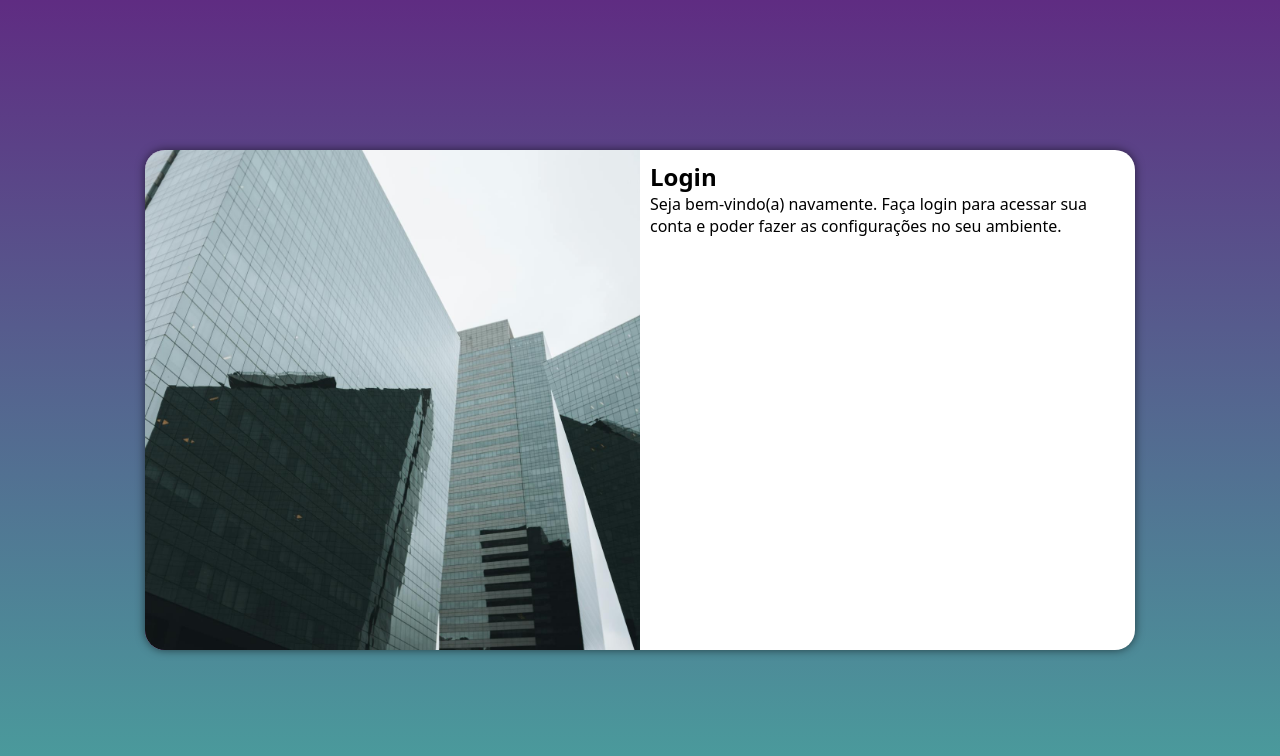
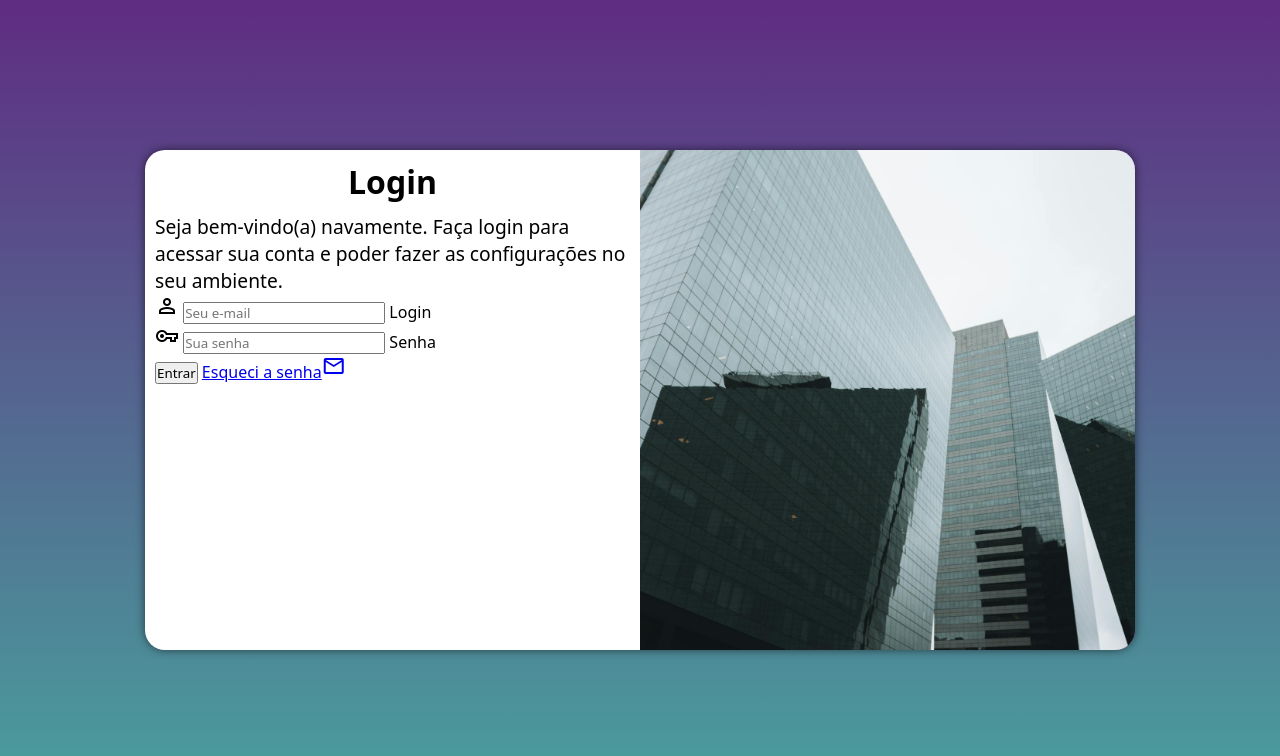
Before and after one commit to lucascanutoo/projeto-login, a plain HTML site: page index.html in a window 1280 px wide. Drawn offline with nearby package versions, Linux system fonts and the light colour scheme.

Commit message:
formulario

```diff
--- a/estilos/media-query.css
+++ b/estilos/media-query.css
@@ -31,13 +31,21 @@
     }
 
     section#login > div#imagem {
-        float: left;
+        float: right;
         width: 50%;
         height: 100%;
     }
 
     section#login > div#formulario {
-        float: right;
+        float: left;
         width: 50%;
     }
+
+    div#formulario > h1 {
+        font-size: 2em;
+    }
+
+    div#formulario > p {
+        font-size: 1.2em;
+    }
 }
--- a/estilos/style.css
+++ b/estilos/style.css
@@ -52,3 +52,12 @@ section#login > div#formulario {
     padding: 10px;
     display: block;
 }
+
+div#formulario > h1 {
+    text-align: center;
+    margin-bottom: 10px;
+}
+
+div#formulario > p {
+    font-size: 0.8em;
+}
--- a/index.html
+++ b/index.html
@@ -4,6 +4,7 @@
     <meta charset="UTF-8">
     <meta name="viewport" content="width=device-width, initial-scale=1.0">
     <title>Login</title>
+    <link href="https://fonts.googleapis.com/css2?family=Material+Symbols+Outlined" rel="stylesheet" />
     <link rel="stylesheet" href="estilos/style.css">
     <link rel="stylesheet" href="estilos/media-query.css">
 </head>
@@ -14,7 +15,20 @@
             <div  id="formulario">
                 <h1>Login</h1>
                 <p>Seja bem-vindo(a) navamente. Faça login para acessar sua conta e poder fazer as configurações no seu ambiente.</p>
-                <form action="login.php" method="post"></form>
+                <form action="login.php" method="post" autocomplete="on">
+                    <div class="campo">
+                        <span class="material-symbols-outlined">person</span>
+                        <input type="email" name="login" id="ilogin" placeholder="Seu e-mail" autocomplete="email" required maxlength="30">
+                        <label for="ilogin">Login</label>
+                    </div>
+                    <div class="campo">
+                        <span class="material-symbols-outlined">vpn_key</span>
+                        <input type="password" name="senha" id="isenha" placeholder="Sua senha" autocomplete="current-password" required minlength="8" maxlength="20">
+                        <label for="isenha">Senha</label>
+                    </div>
+                    <input type="submit" value="Entrar">
+                    <a href="esqueci.html">Esqueci a senha<span class="material-symbols-outlined">mail</span></a>
+                </form>
             </div>
         </section>
     </main>
```
